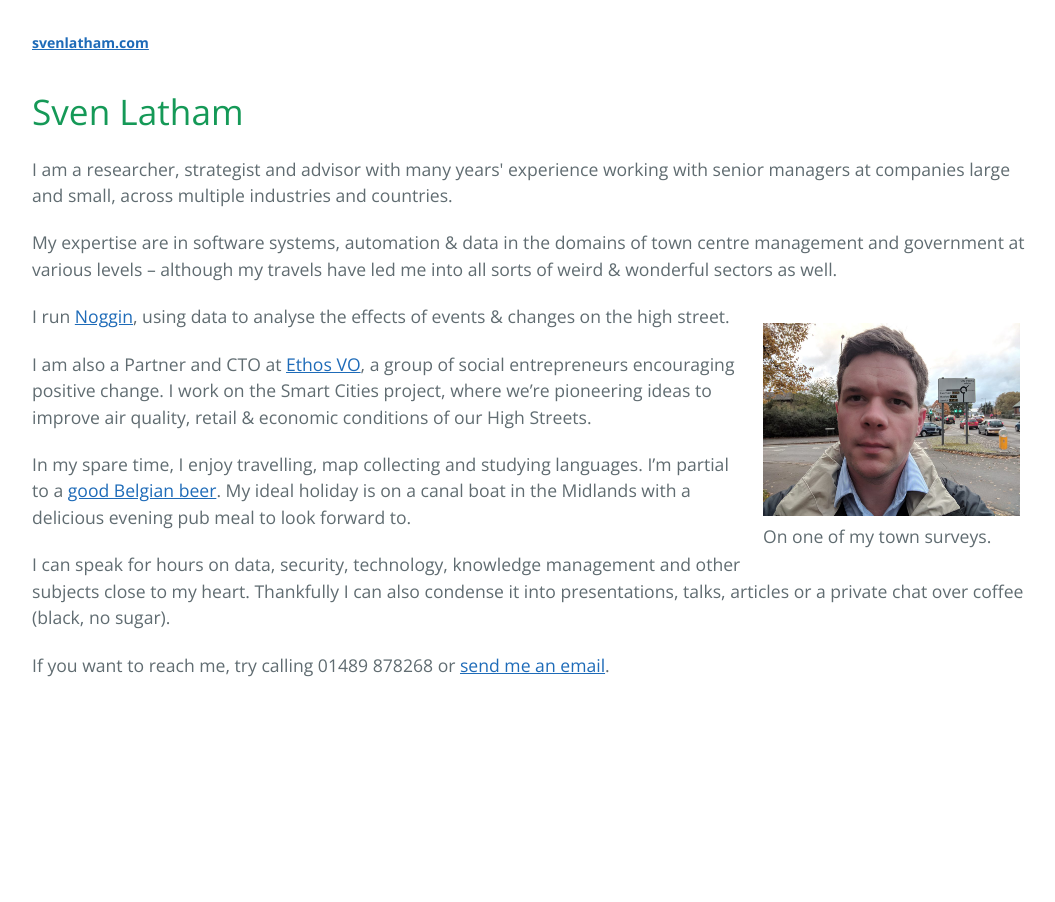
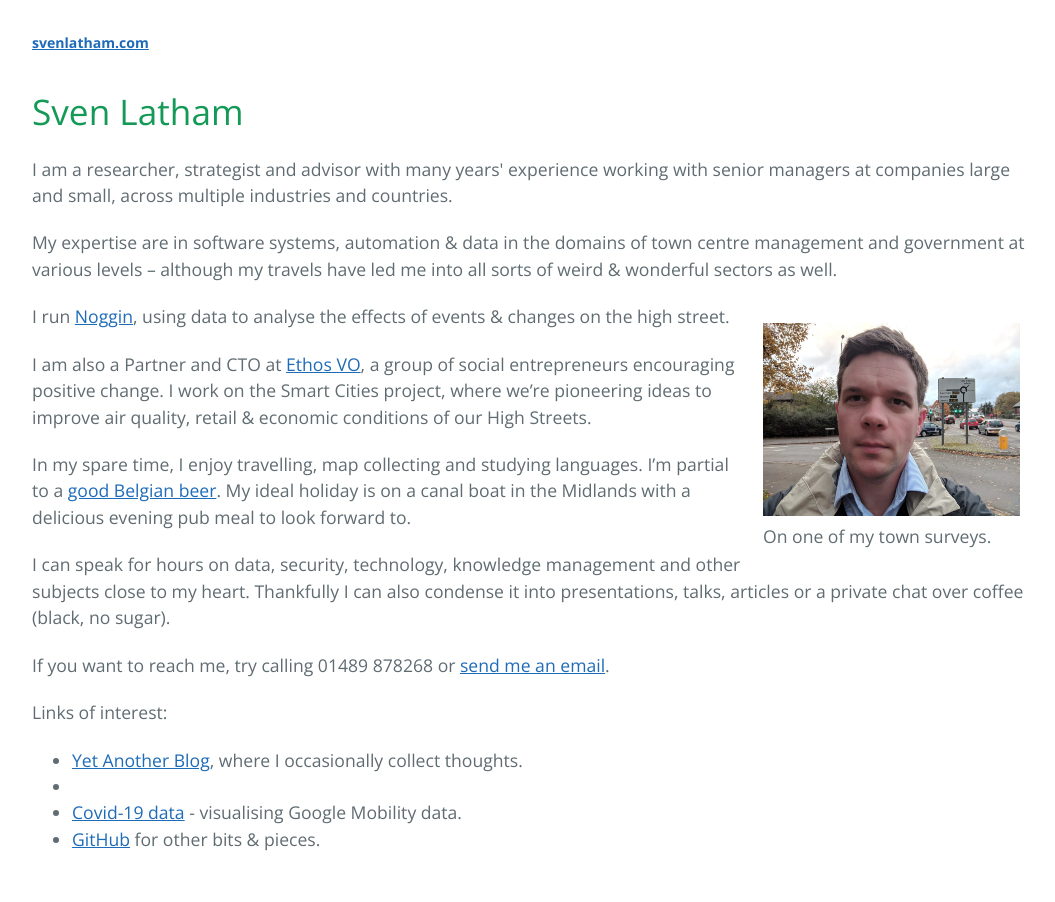
Before and after one commit to svenlatham/svenlatham-website, a Jekyll site: the page built from index.html, in a window 1280 px wide. Shown: the whole page, without its empty margins (104-1159 px from the left). Built offline with Jekyll 4.4.1, drawn with Linux system fonts in a browser that asks for light colours.

Commit message:
Added links of interest

```diff
--- a/covid19/google-mobility.html
+++ b/covid19/google-mobility.html
@@ -16,7 +16,7 @@ layout: default
 
 <p>The baseline (used to create daily comparisons) is the median value, for the corresponding day of the week, during the 5-week period Jan 3–Feb 6, 2020.</p>
 
-<p>This was last updated on <em>30 June</em> incorporating data to <em>23 June</em></p>
+<p>This was last updated on <em>3 September</em></p>
 
 
 <form action="" method="" name="selector">
--- a/index.html
+++ b/index.html
@@ -46,3 +46,10 @@ layout: default
 
     <p>If you want to reach me, try calling 01489 878268 or <a href="mailto:sven@svenlatham.com">send me an email</a>.
     </p>
+
+    <p>Links of interest:</p>
+    <ul>
+        <li><a href="https://www.yetanotherblog.com/">Yet Another Blog</a>, where I occasionally collect thoughts.<li>
+            <li><a href="/covid19/">Covid-19 data</a> - visualising Google Mobility data.</li>
+            <li><a href="https://github.com/svenlatham/">GitHub</a> for other bits &amp; pieces.</li>
+        </ul>
```
